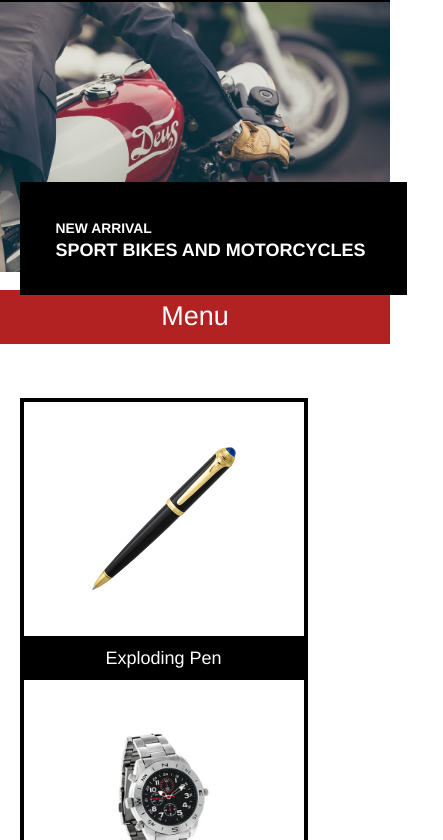
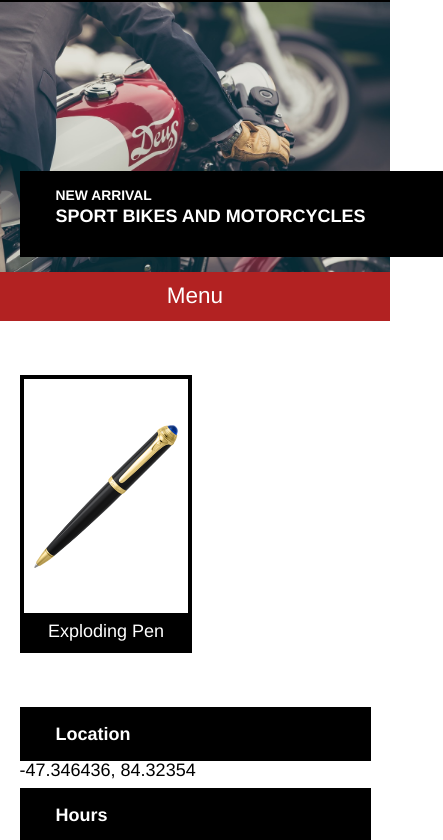
Before and after one commit to TriinPersidski/SecretAgentSupply, a plain HTML site: page index.html in a window 390 px wide. Shown: the part 58-898 px from the top of the page, 443 px wide, since content can reach past the window. Drawn offline with Linux system fonts and the light colour scheme.

Commit message:
Fix mobile design issues

```diff
--- a/index.html
+++ b/index.html
@@ -47,22 +47,22 @@
       </section>
 
       <!-- Product and Business Info -->
-      <section>
+
         <div class="container">
           <div class="products">
-            <div class"product pen">
+            <div class="product pen">
               <div class="product-image">
                 <img src="./resources/images/pen.png" alt="exploding-pen" />
               </div>
               <figcaption>Exploding Pen</figcaption>
             </div>
-            <div class"product watch">
+            <div class="product watch">
               <div class="product-image">
                 <img src="./resources/images/watch.png" alt="cellular-watch" />
               </div>
               <figcaption>Cellular Watch</figcaption>
             </div>
-            <div class"product glasses">
+            <div class="product glasses">
                 <div class="product-image">
                   <img src="./resources/images/glasses.png" alt="thermal-glasses" />
                 </div>
@@ -70,9 +70,7 @@
             </div>
           </div>
         </div>
-      </section>
 
-      <section>
         <div class="container">
           <div class="business-info">
             <div class="info">
@@ -85,8 +83,7 @@
             </div>
           </div>
         </div>
-      </section>
-    </main>
+      </main>
 <!-- Footer -->
     <footer>
       <div class="container">
--- a/resources/css/style.css
+++ b/resources/css/style.css
@@ -14,6 +14,10 @@ div {
   display: block;
 }
 
+h1, h4 {
+  font-weight: bold;
+}
+
 /* header */
 
 header {
@@ -23,8 +27,7 @@ header {
   }
 
 header .container {
-  padding-top: 0.66rem;
-  padding-bottom: 0.66rem;
+  padding: 0.66rem 0 0.66rem 0.5rem;
   display: flex;
   align-items: center;
 }
@@ -61,19 +64,13 @@ main {
 }
 
  .headline h1, h4 {
-  font-weight: bold;
-}
-
- h4 {
   display: block;
-  margin: 0.25rem 0;
-}
+  }
 
 .headline h1 {
   font-size: 2rem;
-  display: block;
-  margin-top: 0.25rem;
-}
+  margin: 0.25rem 0;
+  }
 
 /* Navigation Bar */
 
@@ -88,8 +85,6 @@ main {
 
 ul {
   list-style-type: none;
-  margin: 0;
-  padding: 0;
   overflow: hidden;
   display: flex;
   justify-content: space-between;
@@ -98,7 +93,7 @@ ul {
 li {
   display: inline-block;
   padding: 0.75rem 0;
-  width: 4rem;
+  width: 4.5rem;
 }
 
 li a {
@@ -117,31 +112,28 @@ li a:hover {
   /* Product list */
 
 .products, .business-info {
-  width: auto;
-  margin: 3rem 0px 0px;
+  margin: 3rem 0px 0px 0px;
   display: flex;
   justify-content: space-between;
   }
 
 .product {
   width: 30%;
+  border: 4px solid black;
+  text-align: center;
 }
 
 .product-image {
-  border: 4px solid black;
   height: 9rem;
-  width: 280px;
+  margin: 2rem 0;
   display: flex;
   justify-content: center;
   align-items: center;
-  padding: 2rem 0px;
-}
+  }
 
-.product-image img {
-  max-width: 8rem;
-}
 img {
   border-style: none;
+  max-width: 8rem;
 }
 
 figcaption {
@@ -155,6 +147,8 @@ figcaption {
 
 .info {
   width: 35%;
+  display: flex;
+  flex-direction: column;
 }
 
 .info h1 {
@@ -189,59 +183,67 @@ footer h4 {
   }
   .mobile-nav {
     display: block;
-    width: auto;
+    width: 100%;
     color: white;
     text-align: center;
-    font-size: 1.5rem;
+    font-size: 1.25rem;
   }
-  .container {
-    width: 100%;
+  .container.products {
+    max-width: 80%;
+    margin: 0 auto;
   }
-  .products {
-    width: 100%;
-    display: flex;
-    justify-content: space-between;
-  }
-  .product {
+  .product, .figcaption, .info {
     width: 47%;
   }
+
   .glasses {
     visibility: hidden;
     clear: both;
     display: none;
-    width: 47%;
-    float: left;
   }
 }
 
 
 @media only screen and (max-width: 470px) {
+header {
+
+}
+  header h1 {
+   visibility: hidden;
+ }
   .main-banner {
     height: 15rem;
   }
   .headline {
-    width: 90%;
-    top: 10rem;
-    padding: 2rem 2rem;
+    width: 100%;
+    top: 9.4rem;
+    padding: 1rem 2rem;
+    margin: 0 auto;
+    display: flex;
+    flex-direction: column;
+
   }
   .headline h4 {
     font-size: 0.77rem;
   }
   .headline h1 {
     font-size: 1rem;
+    padding-bottom: 0.5rem;
   }
-  .mobile-nav {
-    margin-top: 1rem;
-  }
+
   .container {
     width: 90%;
   }
   .products, .business-info {
-    flex-wrap: wrap;
+   display: flex;
     width: 100%;
+    height: auto;
   }
-  .product {
-    width: 100%
+  .product.figcaption {
+    width: 100%;
+    display: flex;
+    flex-direction: column;
+    align-items: center;
   }
   .watch, .glasses {
     visibility: hidden;
```
